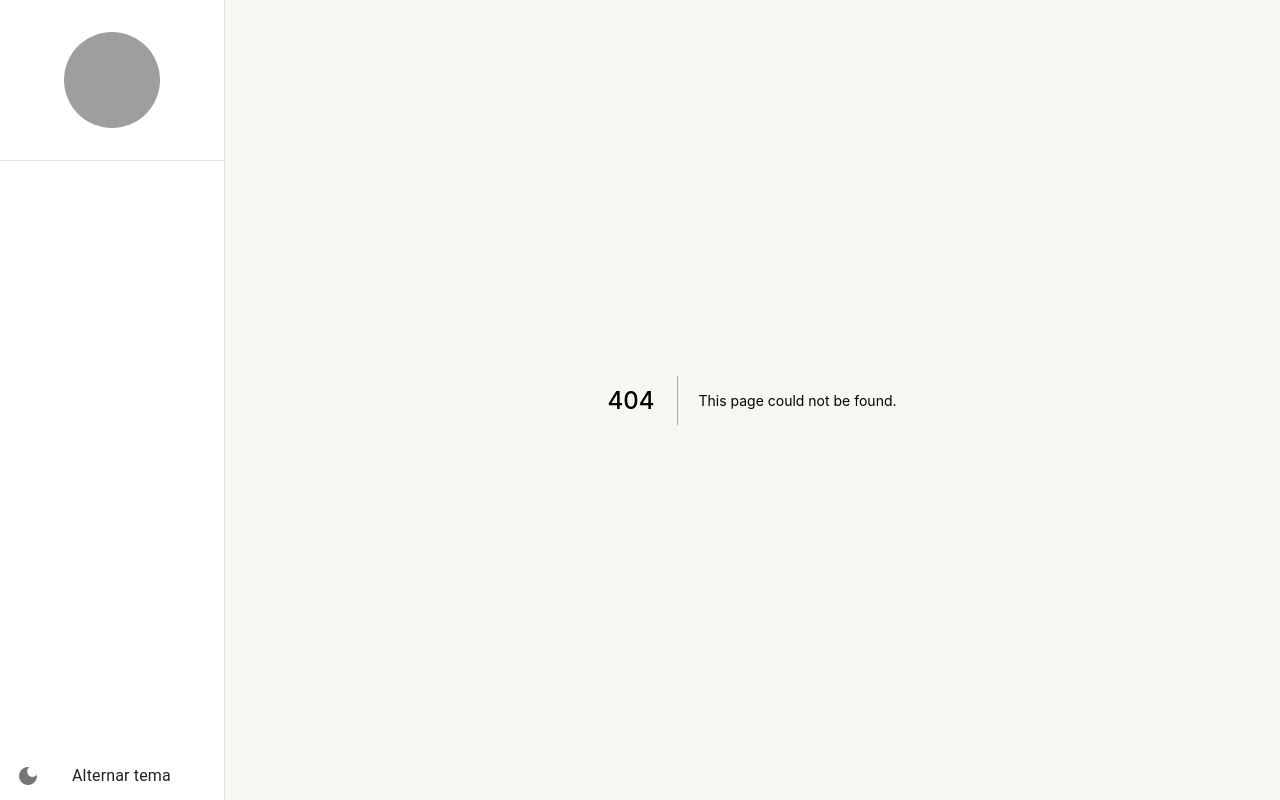
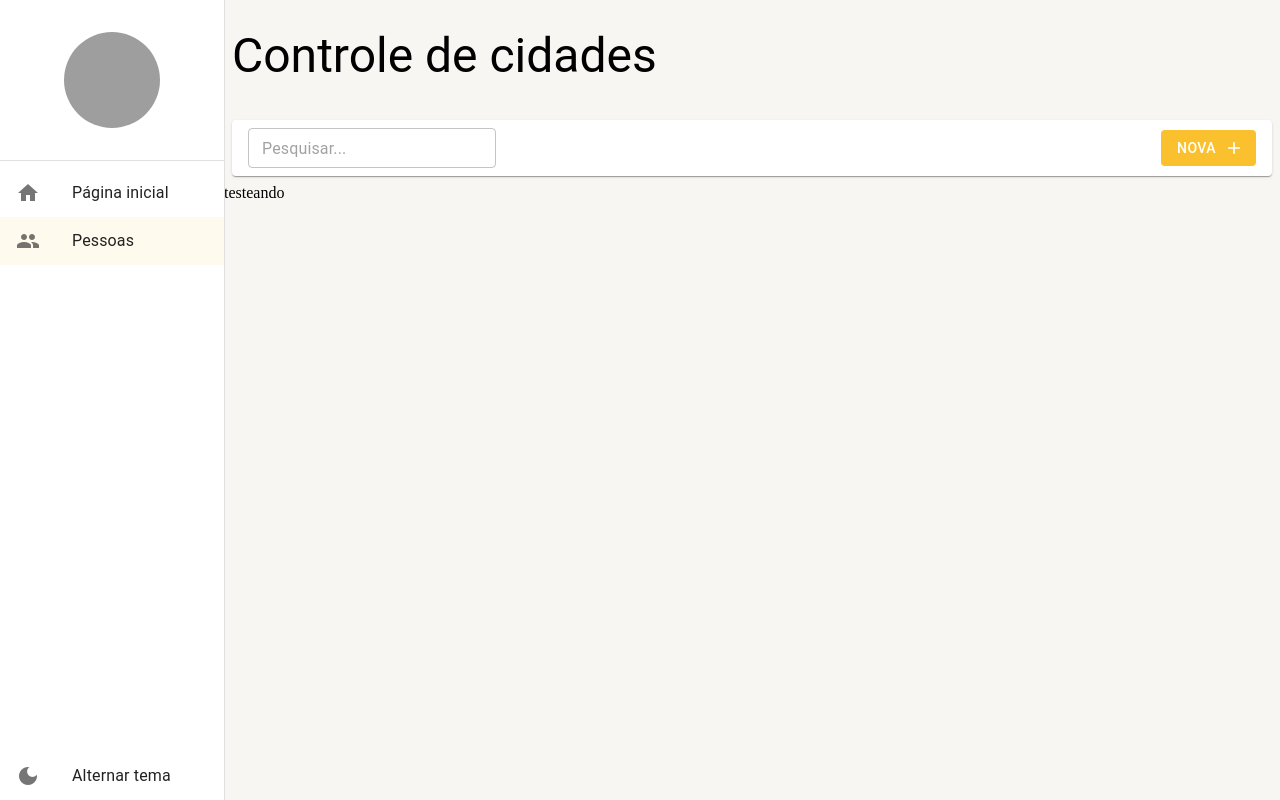
Before and after one commit to pauloh-andrade/crud-next-material-ui5, a Next.js app: page /pessoas in a window 1280 px wide. Before the commit this address had no page. Built offline with nearby package versions, Linux system fonts and the light colour scheme; data requests are answered from the project's data file; grey boxes are pictures that could not be loaded.

Commit message:
feat: people filter

```diff
--- a/mock/database.json
+++ b/mock/database.json
@@ -1,8 +1,9 @@
 {
-    "pessoas": [
-        {
-            "id": 1,
-            "nome": "Paulo"
-        }
-    ]
+	"pessoas": [
+		{
+			"id": 1,
+			"nome": "Paulo",
+			"nomeCompleto": "Paulo Henrique"
+		}
+	]
 }
--- a/src/layout/LayoutBase.jsx
+++ b/src/layout/LayoutBase.jsx
@@ -20,9 +20,9 @@ const LayoutBase = ({ children, titulo, barraDeFerramentas }) => {
 				label: 'Página inicial  ',
 			},
 			{
-				icon: 'apartment',
-				path: '/cidades',
-				label: 'Cidades',
+				icon: 'people',
+				path: '/pessoas',
+				label: 'Pessoas',
 			},
 		]);
 	}, []);
--- a/src/pages/cidades/index.jsx
+++ b/src/pages/pessoas/index.jsx
@@ -2,20 +2,29 @@ import { useRouter } from 'next/router';
 
 import { useEffect, useMemo, useState } from 'react';
 import { FerramentasDaListagem } from '../../componnents';
+import { PessoaService } from '../../services/api/pessoas/PessoasService';
 import LayoutBase from '../../layout/LayoutBase';
 
-const ListagemDeCidade = () => {
+const ListagemDePessoas = () => {
 	const router = useRouter();
 
-	// const [params, setParams] = useState();
-
 	const definirParametros = texto => {
-		router.push({ pathname: '/cidades', query: texto }, undefined, {
+		router.push({ pathname: '/pessoas', query: texto }, undefined, {
 			shallow: true,
 		});
 	};
 	const busca = useMemo(() => {
 		return router.query.busca;
+	});
+
+	useEffect(() => {
+		PessoaService.getAll(1, router.query.busca).then(result => {
+			if (result instanceof Error) {
+				alert(result.message);
+			} else {
+				console.log(result);
+			}
+		});
 	});
 
 	return (
@@ -28,7 +37,6 @@ const ListagemDeCidade = () => {
 					aoMudarTextoDeBusca={texto => definirParametros(texto)}
 					textoBotaoNovo="nova"
 					mostrarBotaoSalvarEVoltar
-					params={params}
 				/>
 			}>
 			testeando
@@ -36,4 +44,4 @@ const ListagemDeCidade = () => {
 	);
 };
 
-export default ListagemDeCidade;
+export default ListagemDePessoas;
```
